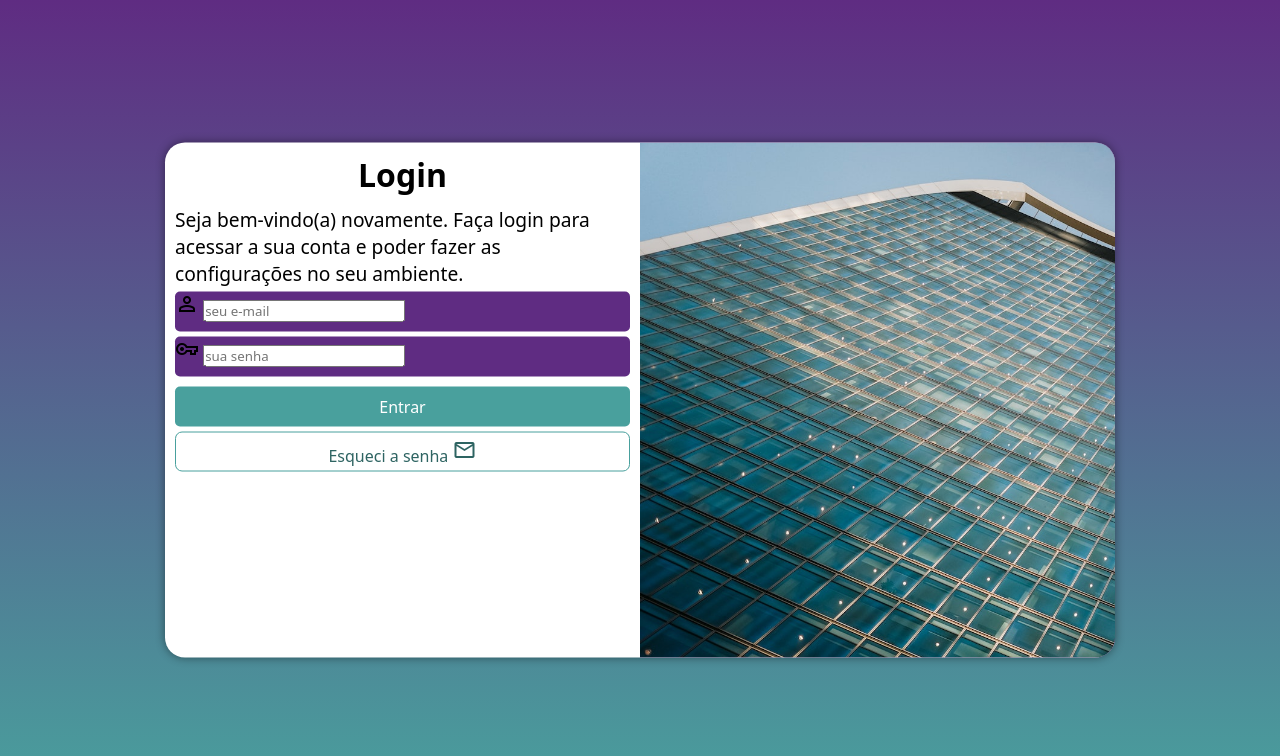
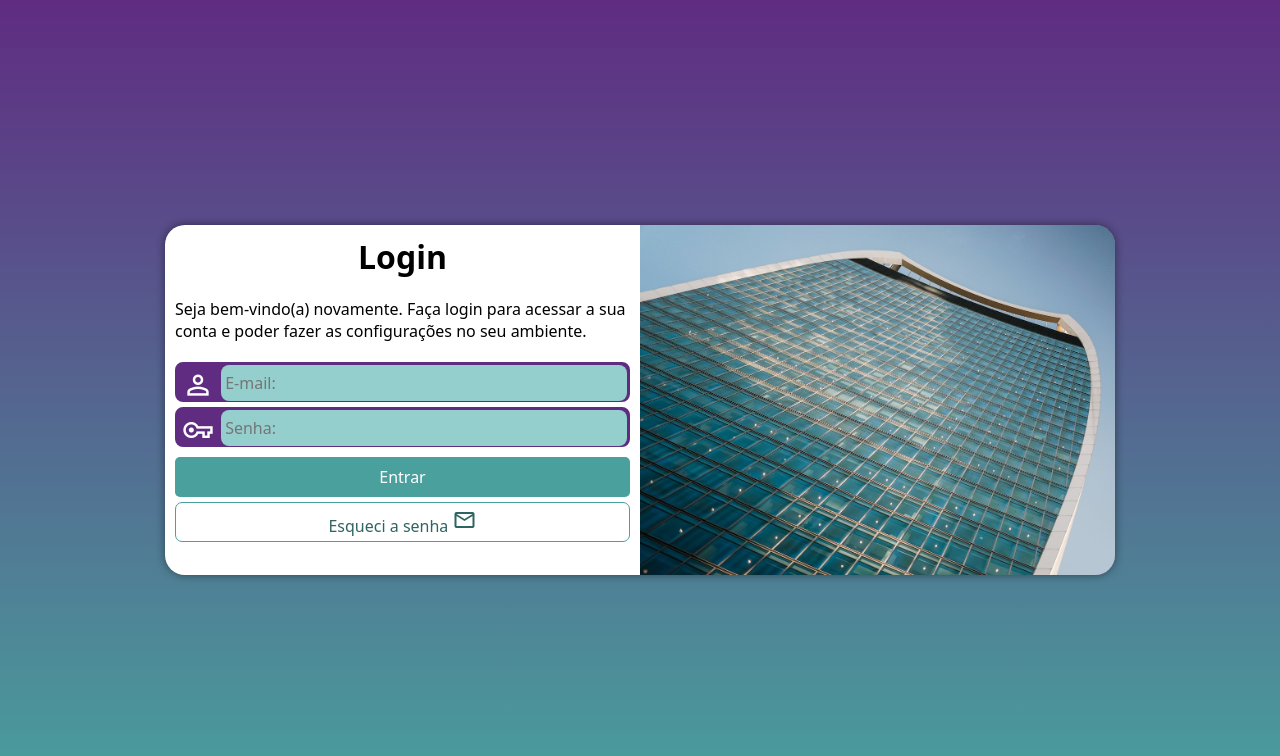
Before and after one commit to Emerson0307/projeto-login, a plain HTML site: page index.html in a window 1280 px wide. Drawn offline with nearby package versions, Linux system fonts and the light colour scheme.

Commit message:
Projeto finalizado

```diff
--- a/estilos/media-query.css
+++ b/estilos/media-query.css
@@ -1,13 +1,14 @@
 @charset "UTF-8";
 
 @media screen and (min-width: 768px) and (max-width: 992px) {
-
+/* CONFIGURAÇÃO PARA TABLET */
     body {
         background-image: linear-gradient(to top, #49a09d, #5f2c82);
     }
 
     section#login {
         width: 90vw;
+        height: 280px;
     }
 
     section#login > div#imagem {
@@ -24,13 +25,14 @@
 }
 
 @media screen and (min-width: 992px) {
-
+/* CONFIGURAÇÃO PARA DESKTOPS */
     body {
         background-image: linear-gradient(to top, #49a09d, #5f2c82);
     }
 
     section#login {
         width: 950px;
+        height: 350px;
     }
 
     section#login > div#imagem {
@@ -49,7 +51,7 @@
     }
 
     div#formulario > p {
-        font-size: 1.2em;
+        font-size: 1em;
+        margin: 20px 0px;
     }
-
 }
--- a/estilos/style.css
+++ b/estilos/style.css
@@ -29,7 +29,6 @@ section#login {
     position: absolute;
     top: 50%;
     left: 50%;
-    transform: translate(-50%, -50%);
     background-color: white;
     width: 250px;
     height: 515px;
@@ -38,6 +37,7 @@ section#login {
     box-shadow: 0px 0px 10px rgba(0, 0, 0, 0.450);
     transition: width .3s, height .3s;
     transition-timing-function: ease;
+    transform: translate(-50%, -50%);
 }
 
 section#login > div#imagem {
@@ -66,9 +66,10 @@ div#formulario > p {
 form > div.campo {
     display: block;
     background-color: #5f2c82;
+    border: 2px solid #5f2c82;
     width: 100%;
     height: 40px;
-    border-radius: 5px;
+    border-radius: 8px;
     margin: 5px 0px;
 }
 
@@ -76,17 +77,62 @@ div.campo > label {
     display: none;
 }
 
+div.campo > span {
+    color: white;
+    font-size: 2em;
+    width: 40px;
+    padding: 5px;
+}
+
+div.campo > input {
+    background-color: #94cfcd;
+    font-size: 1em;
+    width: calc(100% - 45px);
+    height: 100%;
+    border: 0px;
+    border-radius: 8px;
+    padding: 4px;
+    transform: translateY(-12px);
+}
+
+div.campo > input:focus-within {
+    background-color: white;
+}
+
 form > div.senha {
     display: block;
     background-color: #5f2c82;
+    border: 2px solid #5f2c82;
     width: 100%;
     height: 40px;
-    border-radius: 5px;
+    border-radius: 8px;
     margin: 5px 0px;
 }
 
 div.senha > label {
     display: none;
+}
+
+div.senha > span {
+    color: white;
+    font-size: 2em;
+    width: 40px;
+    padding: 5px;
+}
+
+div.senha > input {
+    background-color: #94cfcd;
+    font-size: 1em;
+    width: calc(100% - 45px);
+    height: 100%;
+    border: 0px;
+    border-radius: 8px;
+    padding: 4px;
+    transform: translateY(-12px);
+}
+
+div.senha > input:focus-within {
+    background-color: white;
 }
 
 form > input[type=submit] {
--- a/index.html
+++ b/index.html
@@ -23,14 +23,14 @@
                         <span class="material-symbols-outlined">
                             person
                         </span>
-                        <input type="email" name="login" id="ilogin" placeholder="seu e-mail" autocomplete="email" required maxlength="30">
+                        <input type="email" name="login" id="ilogin" placeholder="E-mail: " autocomplete="email" required maxlength="30">
                         <label for="ilogin">Login</label>
                     </div>
                     <div class="senha">
                         <span class="material-symbols-outlined">
                             vpn_key
                         </span>
-                        <input type="password" name="senha" id="isenha" placeholder="sua senha" autocomplete="current-password" required minlength="8" maxlength="20">
+                        <input type="password" name="senha" id="isenha" placeholder="Senha: " autocomplete="current-password" required minlength="8" maxlength="20">
                         <label for="isenha">Senha</label>
                     </div>
                     <input type="submit" value="Entrar">
```
